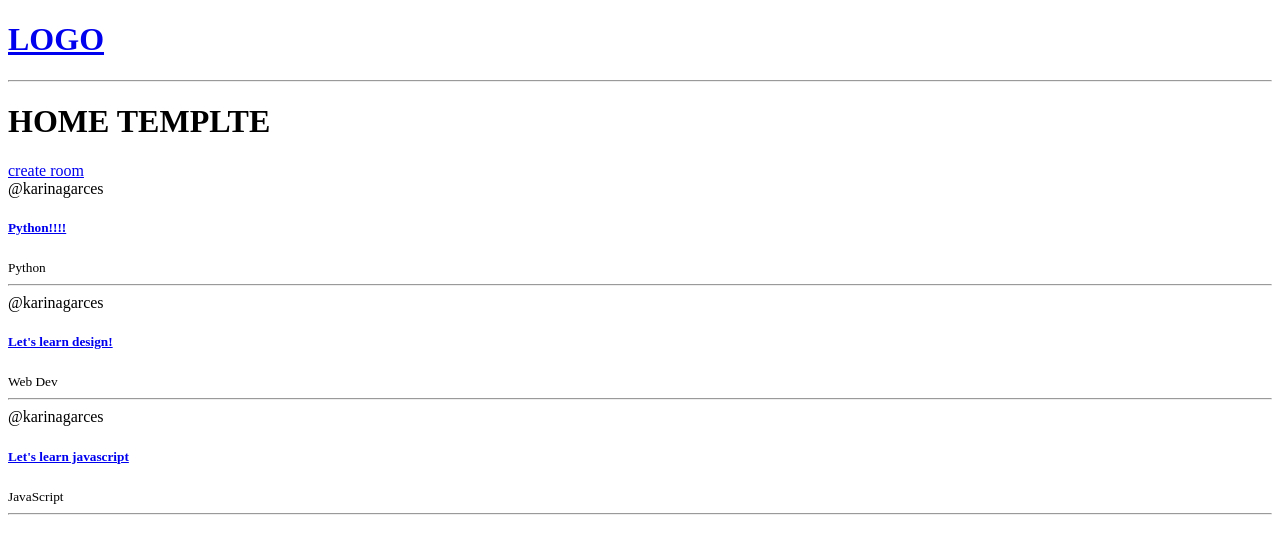
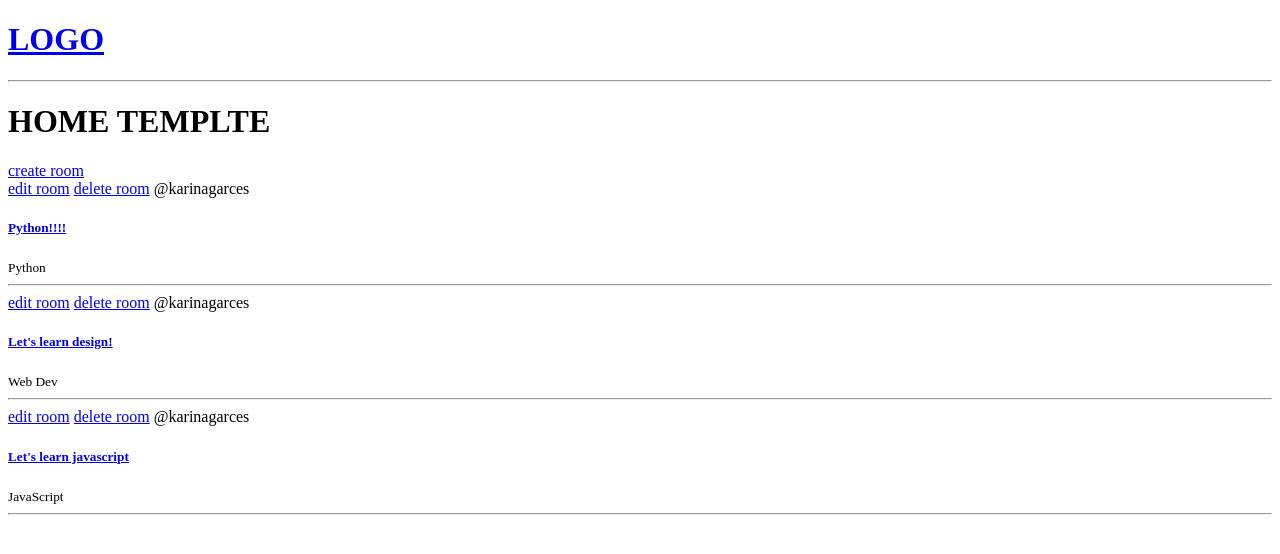
Before and after one commit to imanirak/studybud, a Django app: page / in a window 1280 px wide. Shown: the top 554 px of the page. Run offline with Django 4.2, Linux system fonts and the light colour scheme; data comes from the database, SQL or seed files in the repository; both versions use the stored data as it was after the commit.

Commit message:
created update/delete views

```diff
--- a/base/templates/base/home.html
+++ b/base/templates/base/home.html
@@ -3,8 +3,10 @@
 
 <div>
   <a href='{% url 'create-room' %}'>create room</a>
+  {% for room in rooms%}
   <div>
-    {% for room in rooms%}
+    <a href='{% url 'update-room' room.id %}'>edit room</a>
+    <a href='{% url 'delete-room' room.id %}'>delete room</a>
     <span>@{{room.host.username}}</span>
     <h5>
       <a href="{% url 'room' room.id %}">{{room.name}}</a>
--- a/base/urls.py
+++ b/base/urls.py
@@ -5,5 +5,7 @@ urlpatterns = [
     path('', views.home, name='home'),
     path('room/<int:pk>', views.room, name='room'),
     path('create-room/', views.createRoom, name='create-room'),
+    path('update-room/<str:pk>', views.updateRoom, name='update-room'),
+    path('delete-room/<str:pk>', views.deleteRoom, name='delete-room'),
 
 ]
--- a/base/views.py
+++ b/base/views.py
@@ -28,3 +28,26 @@ def createRoom(request):
             return redirect('home')
     context = {'form': form}
     return render(request, 'base/room_form.html', context)
+
+
+def updateRoom(request, pk):
+    room = Room.objects.get(id=pk)
+    #prefill form with room information
+    form = RoomForm(instance=room)
+    if request.method == 'POST':
+        form = RoomForm(request.POST, instance=room)
+        if form.is_valid():
+            form.save()
+            return redirect('home')
+
+
+    context= {'form': form}
+    return render(request, 'base/room_form.html', context)
+
+
+def deleteRoom(request, pk):
+    room = Room.objects.get(id=pk)
+    if request.method == 'POST':
+        room.delete()
+        return redirect('home')
+    return render(request, 'base/delete.html', {'obj':room})
```
Also changed, not shown: base/templates/base/delete.html (added, +10 -0 lines), db.sqlite3.
